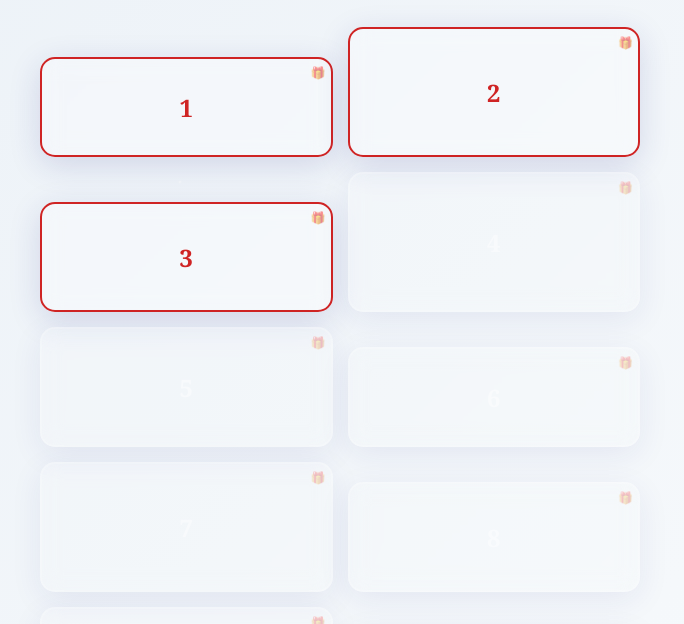
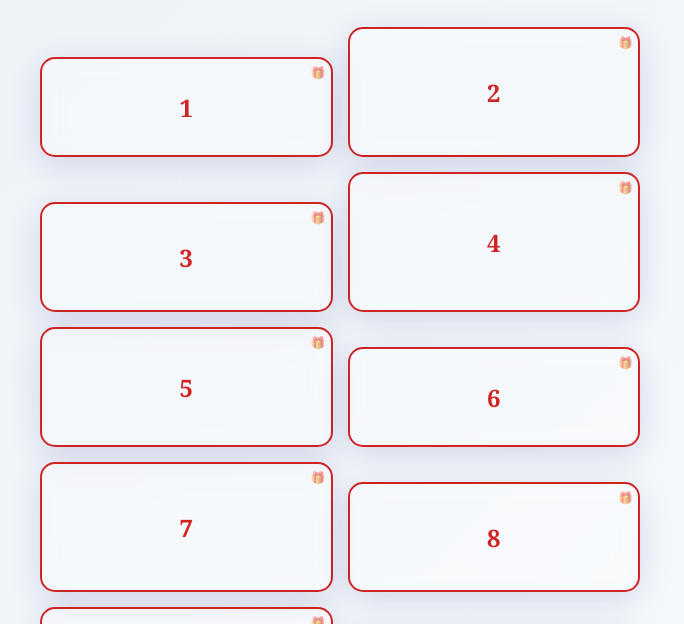
Before and after one commit to Sunii-999/advent-calendar, a plain HTML site: page index.html in a window 1280 px wide. Shown: the part 98-722 px from the top of the page, without its empty margins (300-984 px from the left). Drawn offline with Linux system fonts and the light colour scheme.

Commit message:
added day-4

```diff
--- a/calendar-data.json
+++ b/calendar-data.json
@@ -17,16 +17,16 @@
     {
       "day": 3,
       "title": "OUR FAMILYYY",
-      "content": "",
+    "content": "LA FAMILIA",
       "link": null,
       "image": "images/day3.jpg"
     },
     {
       "day": 4,
-      "title": "",
-      "content": "",
+      "title": "RAWRRR",
+      "content": "PROTECTOR",
       "link": "",
-      "image": ""
+      "image": "images/bluday4.jpg"
     },
     {
       "day": 5,
--- a/index.html
+++ b/index.html
@@ -115,7 +115,7 @@
     </div>
 
     <script>
-    const DEV_MODE = false; // set to true to test all doors
+    const DEV_MODE = true; // set to true to test all doors
 
     let calendarData = {};
 
```
Also changed, not shown: images/bluday4.jpg (added).
